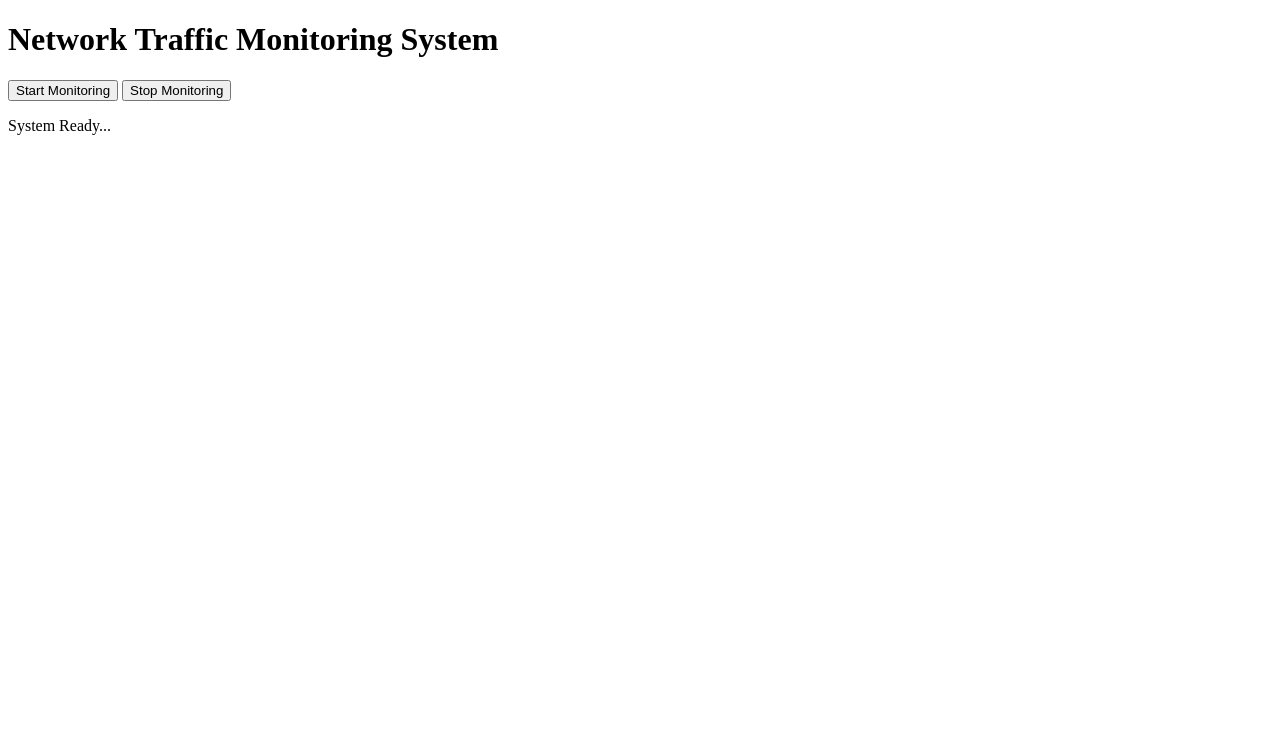
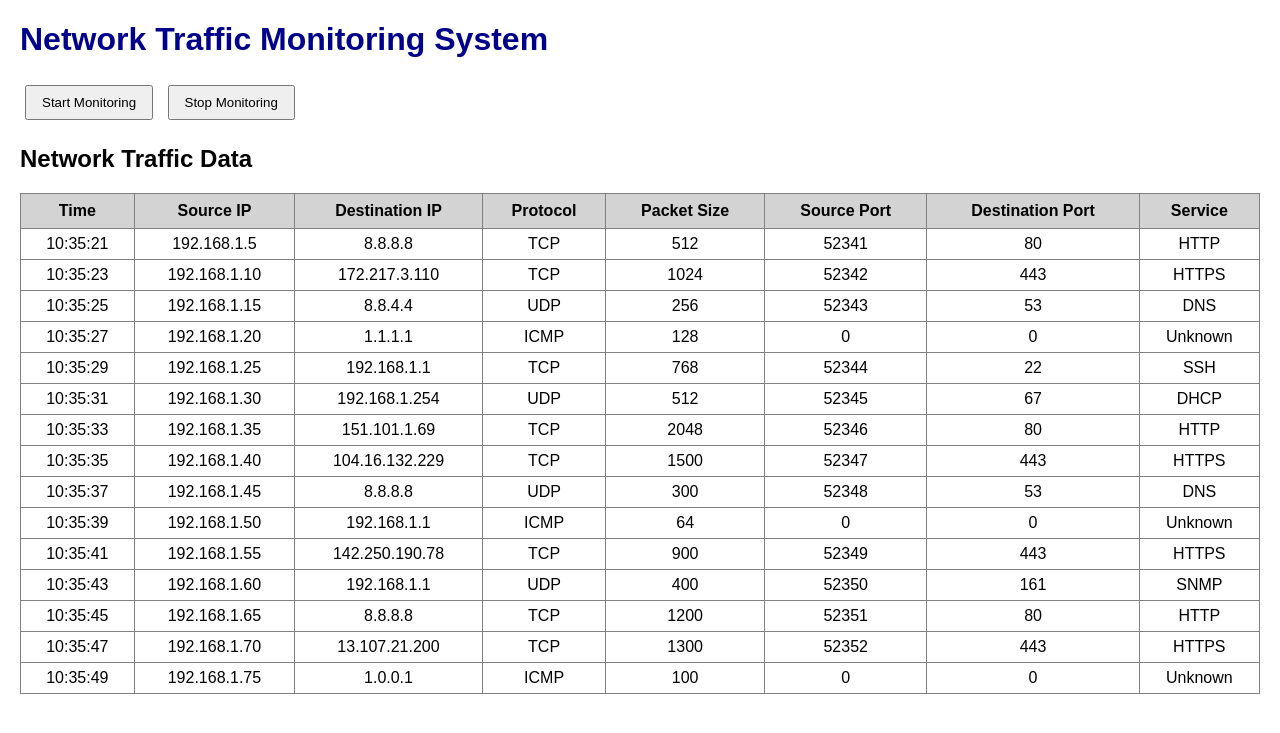
Before and after one commit to Farah-Tanveer/Netra, a Flask app: page / in a window 1280 px wide. Shown: the top 733 px of the page. Run offline with Flask 3, Linux system fonts and the light colour scheme.

Commit message:
Added CSV data reading using pandas

```diff
--- a/app.py
+++ b/app.py
@@ -1,10 +1,35 @@
 from flask import Flask, render_template
+import pandas as pd
 
 app = Flask(__name__)
 
+# Port → Service Mapping
+port_service_map = {
+    80: "HTTP",
+    443: "HTTPS",
+    53: "DNS",
+    22: "SSH",
+    67: "DHCP",
+    161: "SNMP"
+}
+
 @app.route('/')
 def home():
-    return render_template("index.html")
+    # Read CSV file
+    df = pd.read_csv("network_traffic.csv")
+
+    # Add Service column
+    services = []
+    for port in df["Destination_Port"]:
+        service = port_service_map.get(port, "Unknown")
+        services.append(service)
+
+    df["Service"] = services
+
+    # Convert dataframe to list
+    data = df.to_dict(orient="records")
+
+    return render_template("index.html", data=data)
 
 if __name__ == '__main__':
     app.run(debug=True)
--- a/network_traffic.csv
+++ b/network_traffic.csv
@@ -9,3 +9,8 @@ Time,Source_IP,Destination_IP,Protocol,Packet_Size,Source_Port,Destination_Port
 10:35:35,192.168.1.40,104.16.132.229,TCP,1500,52347,443
 10:35:37,192.168.1.45,8.8.8.8,UDP,300,52348,53
 10:35:39,192.168.1.50,192.168.1.1,ICMP,64,0,0
+10:35:41,192.168.1.55,142.250.190.78,TCP,900,52349,443
+10:35:43,192.168.1.60,192.168.1.1,UDP,400,52350,161
+10:35:45,192.168.1.65,8.8.8.8,TCP,1200,52351,80
+10:35:47,192.168.1.70,13.107.21.200,TCP,1300,52352,443
+10:35:49,192.168.1.75,1.0.0.1,ICMP,100,0,0
--- a/static/style.css
+++ b/static/style.css
@@ -0,0 +1,28 @@
+body {
+    font-family: Arial, sans-serif;
+    margin: 20px;
+}
+
+h1 {
+    color: darkblue;
+}
+
+table {
+    border-collapse: collapse;
+    width: 100%;
+}
+
+th {
+    background-color: lightgray;
+    padding: 8px;
+}
+
+td {
+    padding: 6px;
+    text-align: center;
+}
+
+button {
+    padding: 8px 15px;
+    margin: 5px;
+}
--- a/templates/index.html
+++ b/templates/index.html
@@ -3,6 +3,7 @@
 
 <head>
     <title>Network Traffic Monitor</title>
+    <link rel="stylesheet" href="{{ url_for('static', filename='style.css') }}">
 </head>
 
 <body>
@@ -12,7 +13,35 @@
 <button>Start Monitoring</button>
 <button>Stop Monitoring</button>
 
-<p>System Ready...</p>
+<h2>Network Traffic Data</h2>
+
+<table border="1">
+
+<tr>
+    <th>Time</th>
+    <th>Source IP</th>
+    <th>Destination IP</th>
+    <th>Protocol</th>
+    <th>Packet Size</th>
+    <th>Source Port</th>
+    <th>Destination Port</th>
+    <th>Service</th>
+</tr>
+
+{% for row in data %}
+<tr>
+    <td>{{ row.Time }}</td>
+    <td>{{ row.Source_IP }}</td>
+    <td>{{ row.Destination_IP }}</td>
+    <td>{{ row.Protocol }}</td>
+    <td>{{ row.Packet_Size }}</td>
+    <td>{{ row.Source_Port }}</td>
+    <td>{{ row.Destination_Port }}</td>
+    <td>{{ row.Service }}</td>
+</tr>
+{% endfor %}
+
+</table>
 
 </body>
 
```
